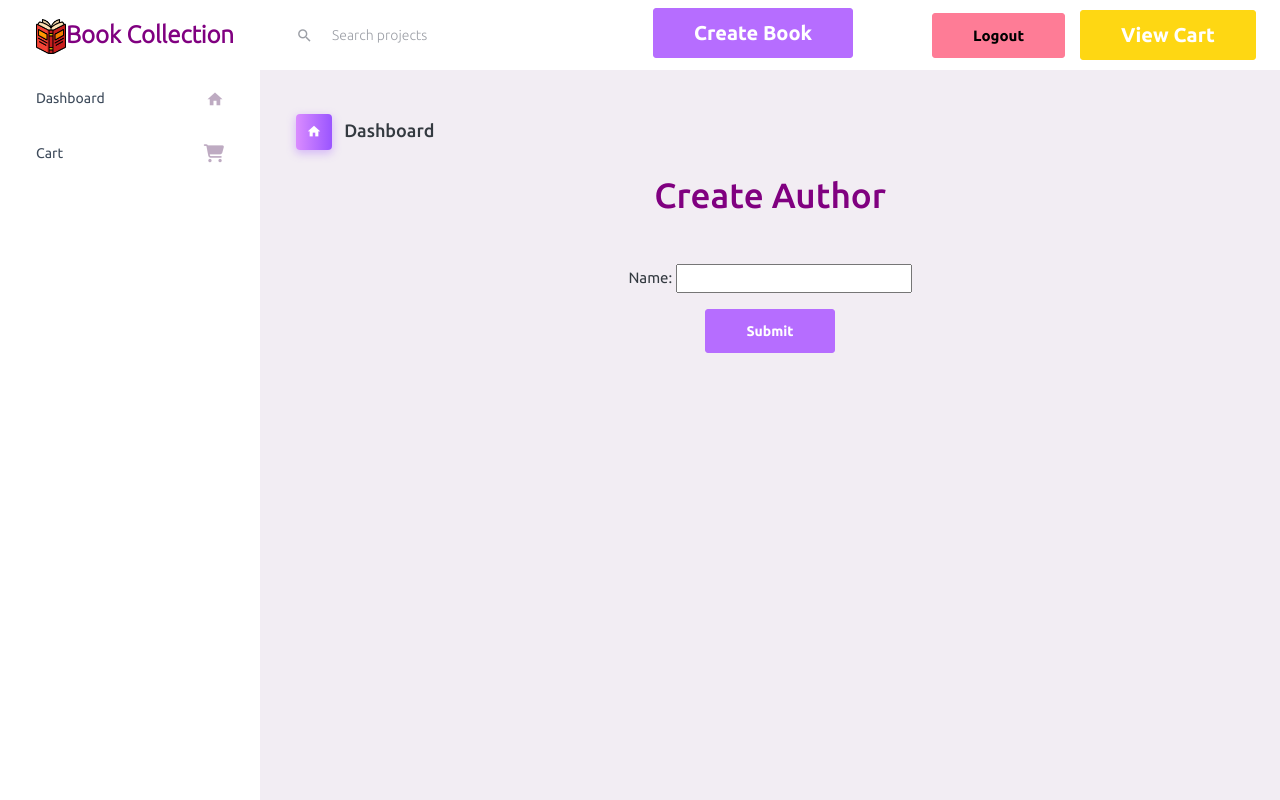
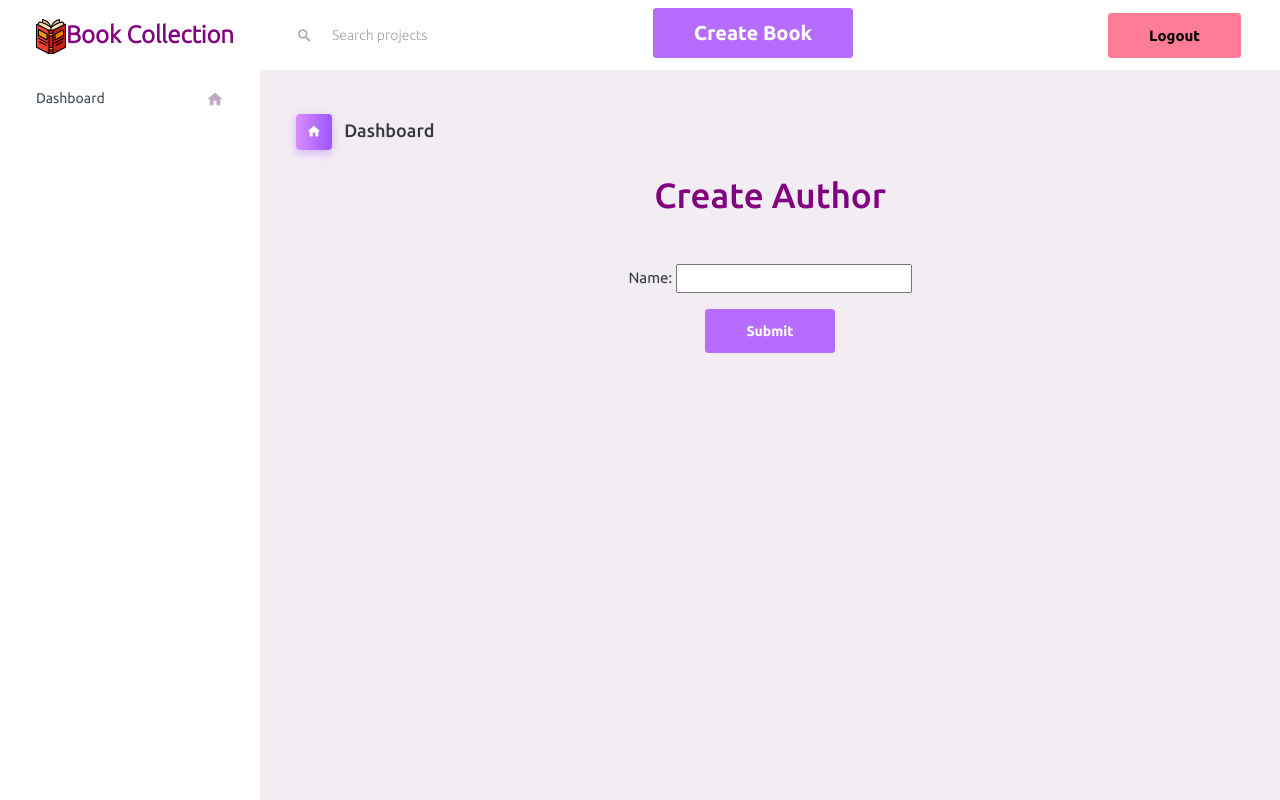
Before and after one commit to arjuzzcolab/DJANGO-BOOK-PROJECT, a Django app: page /app/author/ in a window 1280 px wide. Run offline with Django 4.2, Linux system fonts and the light colour scheme; some libraries are stand-ins or nearby versions.

Commit message:
Update index.html

```diff
--- a/templates/admin_file/index.html
+++ b/templates/admin_file/index.html
@@ -56,9 +56,7 @@
         <li class="nav-item" style="margin-right: 15px;">
             <a href="{% url 'logout' %}" class="btn btn-danger" style="font-size: 15px;color: black;">Logout</a>
         </li>
-          <li class="nav-item">
-              <a href="{% url 'viewcartadmin' %}" class="btn btn-warning" style="font-size: 20px;">View Cart</a>
-          </li>
+
       </ul>
 
 
@@ -81,13 +79,7 @@
               </a>
             </li>
 
-            <li class="nav-item">
-              <a class="nav-link" data-bs-toggle="collapse" href="{% url 'viewcartadmin' %}" aria-expanded="false" aria-controls="icons">
-                <span class="menu-title">Cart</span>
-                <i class="fa-solid fa-cart-shopping menu-icon"></i>
-              </a>
 
-            </li>
 
 
           </ul>
```
